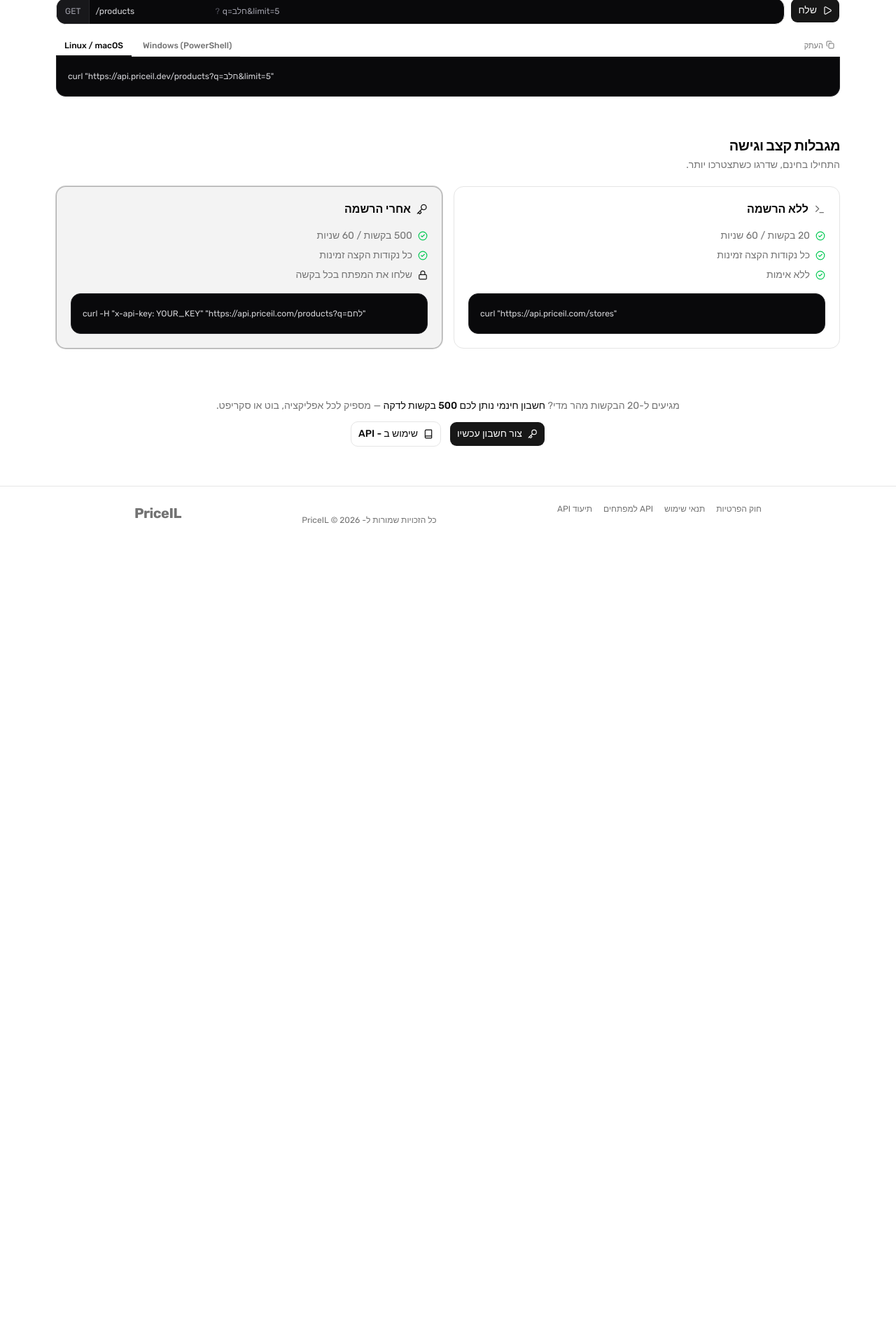
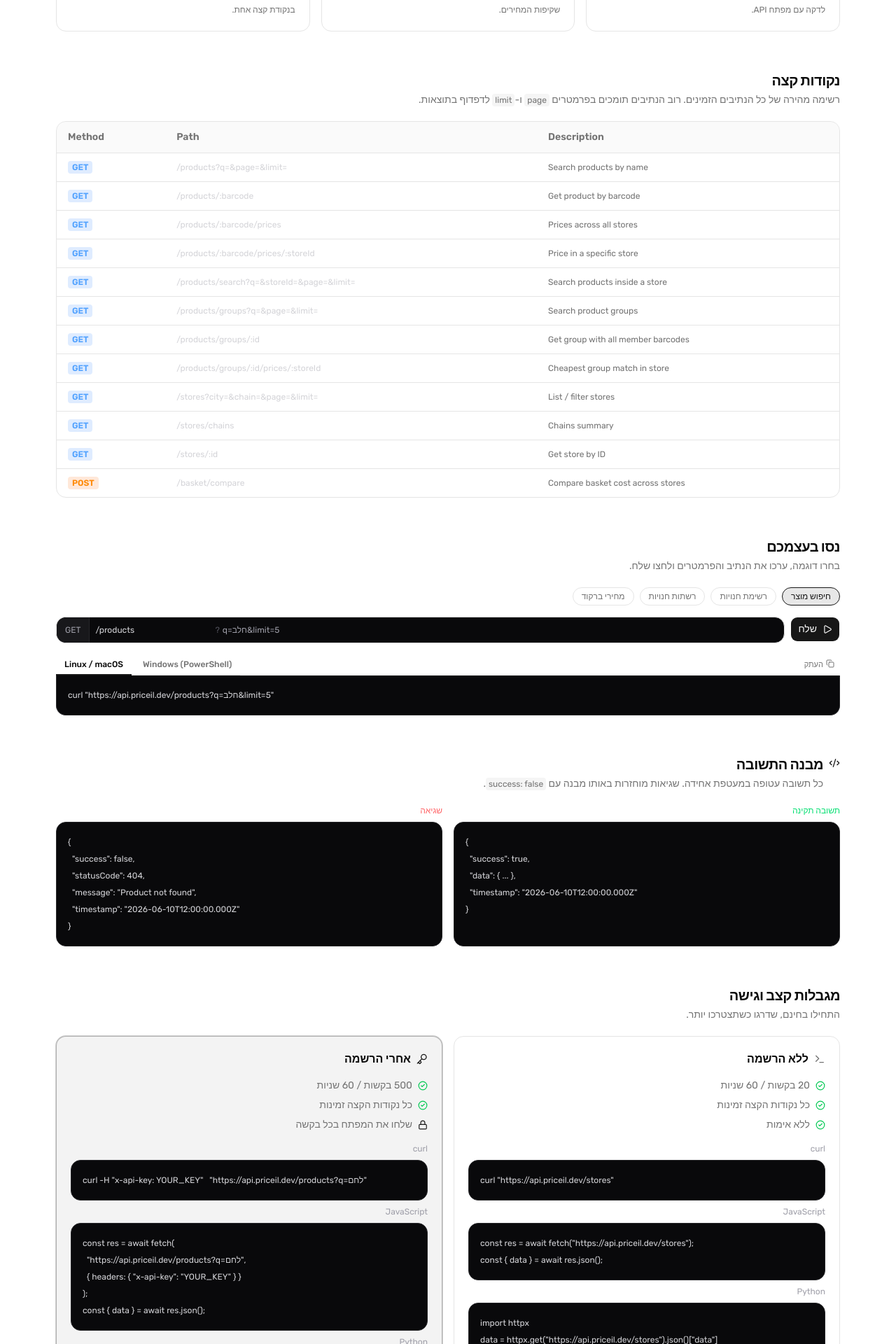
Before and after one commit to Avshalom-Ts/priceil-web, a Next.js app: page /developers in a window 1280 px wide. Shown: the part 880-2800 px from the top of the page at 70% size. Before the commit the page ends 1655 px from the top, so only its background shows below. Built offline with nearby package versions, Linux system fonts and the light colour scheme.

Commit message:
feat: enhance DevelopersPage with base URL and endpoints reference, add CodeBlock component for code snippets

```diff
--- a/src/app/developers/page.tsx
+++ b/src/app/developers/page.tsx
@@ -1,6 +1,5 @@
 import Link from "next/link";
 import {
-  ArrowLeft,
   Zap,
   ShoppingCart,
   Store,
@@ -12,20 +11,12 @@ import {
   RefreshCw,
   Building2,
   Book,
+  Globe,
+  Code2,
 } from "lucide-react";
 import { Button } from "@/components/ui/button";
 import { ApiPlayground } from "@/components/api-playground";
-
-function CodeBlock({ children }: { children: string }) {
-  return (
-    <pre
-      dir="ltr"
-      className="overflow-x-auto rounded-xl border border-zinc-800 bg-zinc-950 p-4 text-left font-mono text-xs leading-6 text-zinc-300"
-    >
-      {children}
-    </pre>
-  );
-}
+import { CodeBlock } from "@/components/code-block";
 
 export default function DevelopersPage() {
   return (
@@ -56,6 +47,29 @@ export default function DevelopersPage() {
           </div>
         </div>
       </header>
+
+      {/* Base URL */}
+      <section className="flex flex-col gap-3">
+        <div>
+          <div className="flex items-center gap-2">
+            <Globe className="size-4 text-primary" />
+            <h2 className="text-lg font-bold tracking-tight">כתובת הבסיס</h2>
+          </div>
+          <p className="text-xs text-muted-foreground">
+            כל נקודות הקצה מתחילות בכתובת הזאת.
+          </p>
+        </div>
+        <div className="flex flex-col gap-2">
+          <div className="flex-1">
+            <CodeBlock className="text-sm">{`https://api.priceil.dev`}</CodeBlock>
+          </div>
+          <Button className="mt-2">
+            <Link href="https://api.priceil.dev" target="_blank" rel="noopener noreferrer">
+              פתח בטאב חדש לראות את הנתיבים האפשריים
+            </Link>
+          </Button>
+        </div>
+      </section>
 
       {/* What you can build */}
       <section className="flex flex-col gap-5">
@@ -110,6 +124,61 @@ export default function DevelopersPage() {
         </div>
       </section>
 
+      {/* Endpoints quick-reference */}
+      <section className="flex flex-col gap-5">
+        <div>
+          <h2 className="text-xl font-bold tracking-tight">נקודות קצה</h2>
+          <p className="mt-1 text-sm text-muted-foreground">
+            רשימה מהירה של כל הנתיבים הזמינים. רוב הנתיבים תומכים בפרמטרים{" "}
+            <code className="rounded bg-muted px-1 py-0.5 font-mono text-xs">page</code> ו-
+            <code className="rounded bg-muted px-1 py-0.5 font-mono text-xs">limit</code>{" "}
+            לדפדוף בתוצאות.
+          </p>
+        </div>
+        <div dir="ltr" className="overflow-x-auto rounded-xl border border-border">
+          <table className="w-full text-sm">
+            <thead>
+              <tr className="border-b border-border bg-muted/50 text-left">
+                <th className="px-4 py-3 font-semibold text-muted-foreground">Method</th>
+                <th className="px-4 py-3 font-semibold text-muted-foreground">Path</th>
+                <th className="px-4 py-3 font-semibold text-muted-foreground">Description</th>
+              </tr>
+            </thead>
+            <tbody className="divide-y divide-border">
+              {([
+                { method: "GET", path: "/products?q=&page=&limit=", desc: "Search products by name" },
+                { method: "GET", path: "/products/:barcode", desc: "Get product by barcode" },
+                { method: "GET", path: "/products/:barcode/prices", desc: "Prices across all stores" },
+                { method: "GET", path: "/products/:barcode/prices/:storeId", desc: "Price in a specific store" },
+                { method: "GET", path: "/products/search?q=&storeId=&page=&limit=", desc: "Search products inside a store" },
+                { method: "GET", path: "/products/groups?q=&page=&limit=", desc: "Search product groups" },
+                { method: "GET", path: "/products/groups/:id", desc: "Get group with all member barcodes" },
+                { method: "GET", path: "/products/groups/:id/prices/:storeId", desc: "Cheapest group match in store" },
+                { method: "GET", path: "/stores?city=&chain=&page=&limit=", desc: "List / filter stores" },
+                { method: "GET", path: "/stores/chains", desc: "Chains summary" },
+                { method: "GET", path: "/stores/:id", desc: "Get store by ID" },
+                { method: "POST", path: "/basket/compare", desc: "Compare basket cost across stores" },
+              ] as { method: string; path: string; desc: string }[]).map((row) => (
+                <tr key={row.path} className="hover:bg-muted/30 transition-colors">
+                  <td className="px-4 py-2.5">
+                    <span
+                      className={`rounded px-1.5 py-0.5 font-mono text-xs font-semibold ${row.method === "POST"
+                        ? "bg-orange-500/15 text-orange-400"
+                        : "bg-blue-500/15 text-blue-400"
+                        }`}
+                    >
+                      {row.method}
+                    </span>
+                  </td>
+                  <td className="px-4 py-2.5 font-mono text-xs text-zinc-300">{row.path}</td>
+                  <td className="px-4 py-2.5 text-xs text-muted-foreground">{row.desc}</td>
+                </tr>
+              ))}
+            </tbody>
+          </table>
+        </div>
+      </section>
+
       {/* Quick start / Playground */}
       <section className="flex flex-col gap-5">
         <div>
@@ -119,6 +188,39 @@ export default function DevelopersPage() {
           </p>
         </div>
         <ApiPlayground />
+      </section>
+
+      {/* Response format */}
+      <section className="flex flex-col gap-5">
+        <div className="flex items-start gap-2">
+          <Code2 className="size-4 mt-1 text-primary shrink-0" />
+          <div>
+            <h2 className="text-xl font-bold tracking-tight">מבנה התשובה</h2>
+            <p className="mt-1 text-sm text-muted-foreground">
+              כל תשובה עטופה במעטפת אחידה. שגיאות מוחזרות באותו מבנה עם{" "}
+              <code className="rounded bg-muted px-1 py-0.5 font-mono text-xs">success: false</code>.
+            </p>
+          </div>
+        </div>
+        <div className="flex flex-col gap-4 sm:flex-row">
+          <div className="flex flex-1 flex-col gap-2">
+            <p className="text-xs font-medium text-green-400">תשובה תקינה</p>
+            <CodeBlock className="h-full">{`{
+  "success": true,
+  "data": { ... },
+  "timestamp": "2026-06-10T12:00:00.000Z"
+}`}</CodeBlock>
+          </div>
+          <div className="flex flex-1 flex-col gap-2">
+            <p className="text-xs font-medium text-red-400">שגיאה</p>
+            <CodeBlock className="h-full">{`{
+  "success": false,
+  "statusCode": 404,
+  "message": "Product not found",
+  "timestamp": "2026-06-10T12:00:00.000Z"
+}`}</CodeBlock>
+          </div>
+        </div>
       </section>
 
       {/* Rate limits */}
@@ -131,7 +233,7 @@ export default function DevelopersPage() {
         </div>
         <div className="grid gap-4 sm:grid-cols-2">
           {/* Free tier */}
-          <div className="flex flex-col justify-between gap-4 rounded-xl border border-border bg-card p-5">
+          <div className="flex flex-col gap-4 rounded-xl border border-border bg-card p-5">
             <div className="flex items-center gap-2">
               <Terminal className="size-4 text-muted-foreground" />
               <span className="font-semibold">ללא הרשמה</span>
@@ -150,7 +252,20 @@ export default function DevelopersPage() {
                 ללא אימות
               </li>
             </ul>
-            <CodeBlock>{`curl "https://api.priceil.com/stores"`}</CodeBlock>
+            <div className="flex flex-col gap-2">
+              <p className="text-xs font-mono text-zinc-400">curl</p>
+              <CodeBlock>{`curl "https://api.priceil.dev/stores"`}</CodeBlock>
+              <p className="text-xs font-mono text-zinc-400">JavaScript</p>
+              <CodeBlock>{`const res = await fetch("https://api.priceil.dev/stores");
+const { data } = await res.json();`}</CodeBlock>
+              <p className="text-xs font-mono text-zinc-400">Python</p>
+              <CodeBlock>{`import httpx
+data = httpx.get("https://api.priceil.dev/stores").json()["data"]`}</CodeBlock>
+              <p className="text-xs font-mono text-zinc-400">Rust</p>
+              <CodeBlock>{`let data = reqwest::get("https://api.priceil.dev/stores")
+    .await?.json::<serde_json::Value>().await?;
+let data = &data["data"];`}</CodeBlock>
+            </div>
           </div>
 
           {/* API key tier */}
@@ -173,7 +288,30 @@ export default function DevelopersPage() {
                 שלחו את המפתח בכל בקשה
               </li>
             </ul>
-            <CodeBlock>{`curl -H "x-api-key: YOUR_KEY" "https://api.priceil.com/products?q=לחם"`}</CodeBlock>
+            <div className="flex flex-col gap-2">
+              <p className="text-xs font-mono text-zinc-400">curl</p>
+              <CodeBlock>{`curl -H "x-api-key: YOUR_KEY" \
+  "https://api.priceil.dev/products?q=לחם"`}</CodeBlock>
+              <p className="text-xs font-mono text-zinc-400">JavaScript</p>
+              <CodeBlock>{`const res = await fetch(
+  "https://api.priceil.dev/products?q=לחם",
+  { headers: { "x-api-key": "YOUR_KEY" } }
+);
+const { data } = await res.json();`}</CodeBlock>
+              <p className="text-xs font-mono text-zinc-400">Python</p>
+              <CodeBlock>{`import httpx
+data = httpx.get(
+  "https://api.priceil.dev/products",
+  params={"q": "לחם"},
+  headers={"x-api-key": "YOUR_KEY"},
+).json()["data"]`}</CodeBlock>
+              <p className="text-xs font-mono text-zinc-400">Rust</p>
+              <CodeBlock>{`let data = reqwest::Client::new()
+    .get("https://api.priceil.dev/products?q=לחם")
+    .header("x-api-key", "YOUR_KEY")
+    .send().await?.json::<serde_json::Value>().await?;
+let data = &data["data"];`}</CodeBlock>
+            </div>
           </div>
         </div>
       </section>
@@ -188,7 +326,7 @@ export default function DevelopersPage() {
         <div className="flex flex-wrap gap-3 justify-center">
           <Button size="lg" className="gap-2">
             <Key className="size-3.5" />
-            <Link href="/signup">
+            <Link href="/sign-in">
               צור חשבון עכשיו
             </Link>
           </Button>
--- /dev/null
+++ b/src/components/code-block.tsx
@@ -0,0 +1,38 @@
+"use client";
+
+import { useState } from "react";
+import { Check, Copy } from "lucide-react";
+import { cn } from "@/lib/utils"
+
+export function CodeBlock({ children, className }: { children: string; className?: string }) {
+    const [copied, setCopied] = useState(false);
+
+    function handleCopy() {
+        navigator.clipboard.writeText(children).then(() => {
+            setCopied(true);
+            setTimeout(() => setCopied(false), 2000);
+        });
+    }
+
+    return (
+        <div className={cn("relative group flex flex-col", className)}>
+            <pre
+                dir="ltr"
+                className="flex-1 overflow-x-auto rounded-xl border border-zinc-800 bg-zinc-950 p-4 text-left font-mono text-xs leading-6 text-zinc-300"
+            >
+                {children}
+            </pre>
+            <button
+                onClick={handleCopy}
+                aria-label="Copy code"
+                className="absolute top-2 right-2 flex items-center justify-center rounded-md border border-zinc-700 bg-zinc-900 p-1.5 text-zinc-400 opacity-0 transition-opacity group-hover:opacity-100 hover:border-zinc-500 hover:text-zinc-200 cursor-pointer"
+            >
+                {copied ? (
+                    <Check className="size-3.5 text-green-400" />
+                ) : (
+                    <Copy className="size-3.5" />
+                )}
+            </button>
+        </div>
+    );
+}
```
